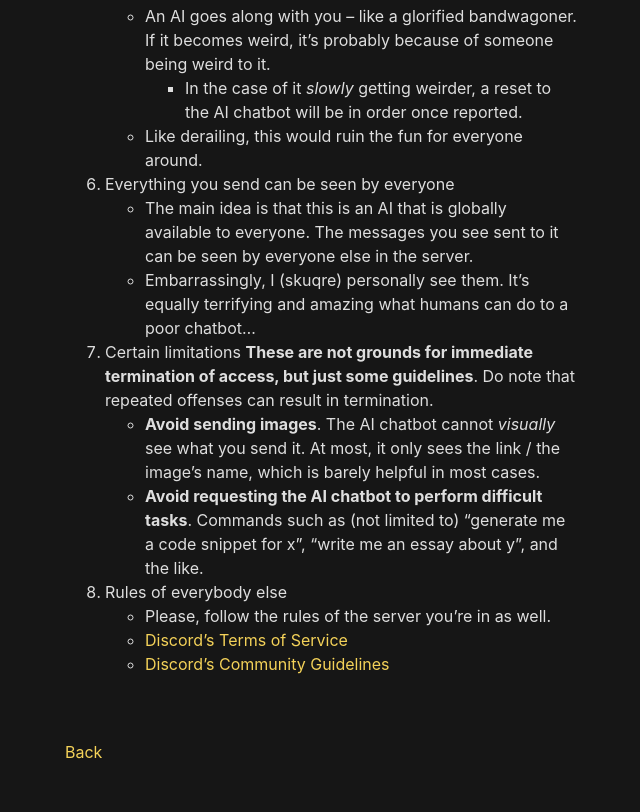
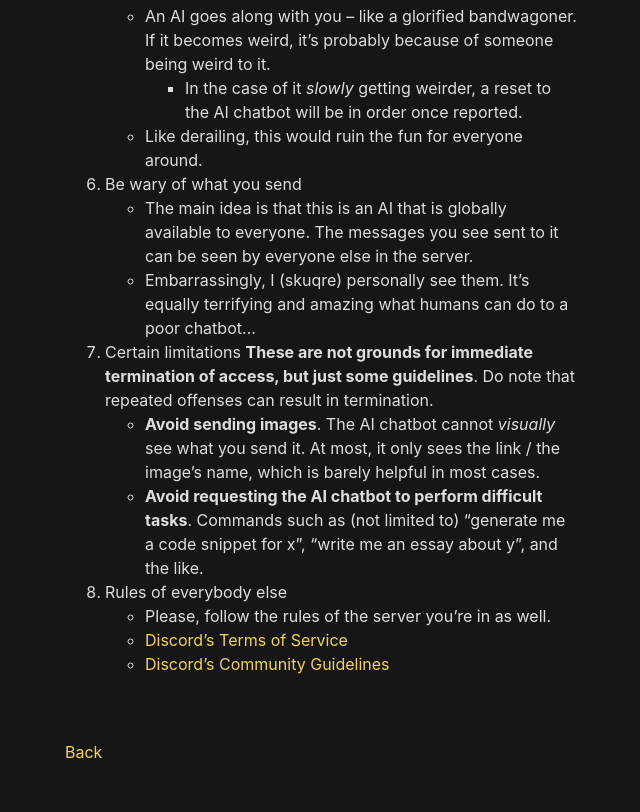
Before and after one commit to skuqre/rb-anise, an Astro site: page /rb-anise/ai-rules in a window 1280 px wide. Shown: the part 1224-2036 px from the top of the page, without its empty margins (319-959 px from the left). Built offline with nearby package versions, Linux system fonts and the light colour scheme; Astro itself is replaced by a stand-in of ours; a web font is replaced by a local one.

Commit message:
i forgot

```diff
--- a/src/pages/ai-rules.md
+++ b/src/pages/ai-rules.md
@@ -36,7 +36,7 @@ This is an expansion of the AI chatbot rules included in the [TOS](https://skuqr
     - An AI goes along with you -- like a glorified bandwagoner. If it becomes weird, it's probably because of someone being weird to it.
         - In the case of it *slowly* getting weirder, a reset to the AI chatbot will be in order once reported.
     - Like derailing, this would ruin the fun for everyone around.
-6. Everything you send can be seen by everyone
+6. Be wary of what you send
     - The main idea is that this is an AI that is globally available to everyone. The messages you see sent to it can be seen by everyone else in the server.
     - Embarrassingly, I (skuqre) personally see them. It's equally terrifying and amazing what humans can do to a poor chatbot...
 7. Certain limitations
```
